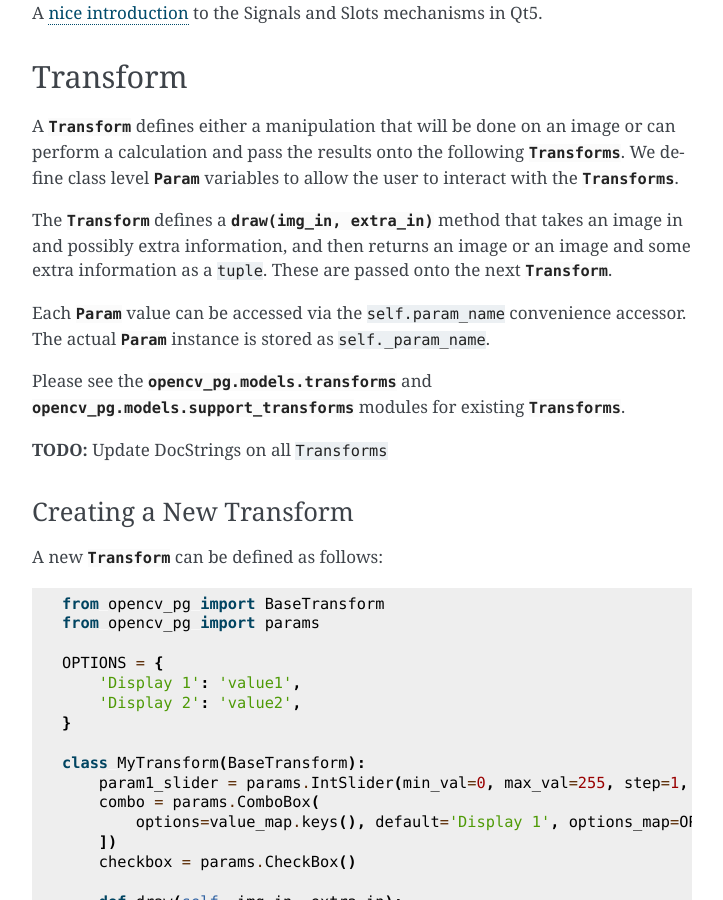
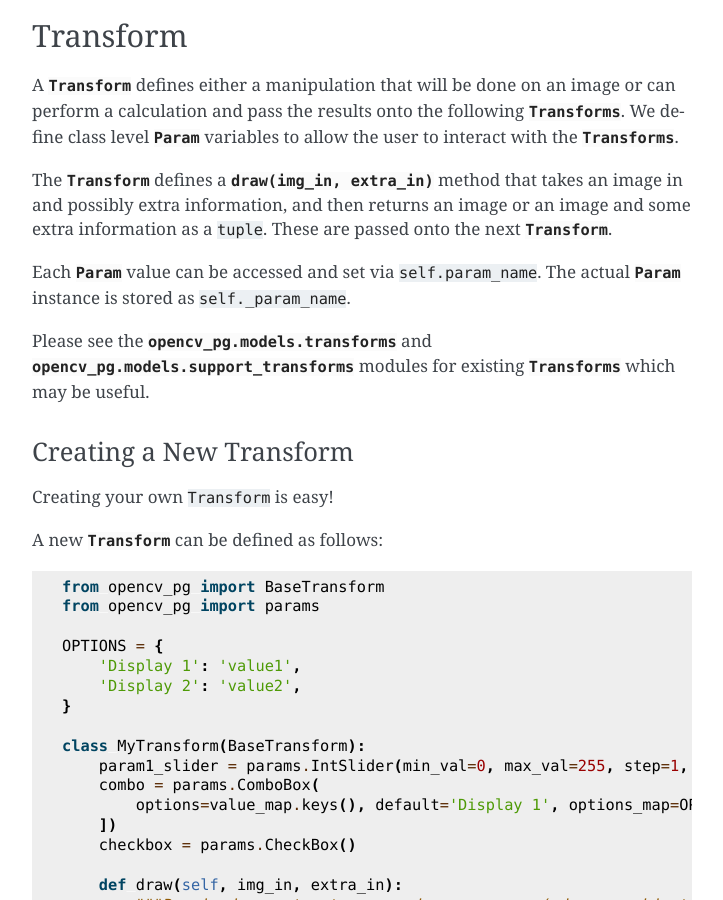
Before and after one commit to opencv-pg/opencv-pg, a Sphinx documentation site: the page built from docs/source/sections/pipeline_backend.rst, in a window 1280 px wide and 900 px high, scrolled down 1324 px. Shown: the whole window, without its empty margins (388-1111 px from the left). Built offline with Sphinx 7.4.7, drawn with Linux system fonts in a browser that asks for light colours; some of the changed text lies outside the part shown.

Commit message:
Remove old TODO's; Add some clarifications

```diff
--- a/docs/source/sections/overview.rst
+++ b/docs/source/sections/overview.rst
@@ -11,6 +11,6 @@ The Playground is a Qt5 application that brings together improved documentation
 
 It comes pre-populated with a list of built-in OpenCV functions. When a function is selected, the documentation is displayed for that function and the parameters can be manipulated via various Qt5 widgets. The results of the parameter changes are reflected in the image. See :ref:`Usage` for invocation.
 
-Interactive Pipeline
+Interactive Custom Pipeline
 ------------------------
 The package contains the :func:`launch_pipeline<opencv_pg.pipeline_launcher.launch_pipeline>` function that can be used to launch your own custom Pipeline. It takes a :class:`Pipeline<opencv_pg.models.pipeline.Pipeline>` instance and then displays all of your ``Windows`` so you can interact with your ``Transforms`` and view the output. More information is available in the :ref:`Pipeline Launcher` section.
--- a/docs/source/sections/pipeline_backend.rst
+++ b/docs/source/sections/pipeline_backend.rst
@@ -24,8 +24,6 @@ Param
 A :class:`Param<opencv_pg.models.params.Param>` is an input to the :class:`Transform<opencv_pg.models.base_transform.BaseTransform>` that can be manipulated via some kind of Qt Widget, such a slider, input box, select box, etc.
 
 See the :mod:`Params<opencv_pg.models.params>` module for existing ``Param`` classes that can be used.
-
-**TODO:** Update DocStrings in Params module
 
 Defining a New Param
 ^^^^^^^^^^^^^^^^^^^^
@@ -60,14 +58,14 @@ A :class:`Transform<opencv_pg.models.base_transform.BaseTransform>` defines eith
 
 The :class:`Transform<opencv_pg.models.base_transform.BaseTransform>` defines a :func:`draw(img_in, extra_in)<opencv_pg.models.base_transform.BaseTransform.draw>` method that takes an image in and possibly extra information, and then returns an image or an image and some extra information as a ``tuple``. These are passed onto the next :class:`Transform<opencv_pg.models.base_transform.BaseTransform>`.
 
-Each :class:`Param<opencv_pg.models.params.Param>` value can be accessed via the ``self.param_name`` convenience accessor. The actual :class:`Param<opencv_pg.models.params.Param>` instance is stored as ``self._param_name``.
+Each :class:`Param<opencv_pg.models.params.Param>` value can be accessed and set via ``self.param_name``. The actual :class:`Param<opencv_pg.models.params.Param>` instance is stored as ``self._param_name``.
 
-Please see the :mod:`opencv_pg.models.transforms` and  :mod:`opencv_pg.models.support_transforms` modules for existing :class:`Transforms<opencv_pg.models.base_transform.BaseTransform>`.
-
-**TODO:** Update DocStrings on all ``Transforms``
+Please see the :mod:`opencv_pg.models.transforms` and  :mod:`opencv_pg.models.support_transforms` modules for existing :class:`Transforms<opencv_pg.models.base_transform.BaseTransform>` which may be useful.
 
 Creating a New Transform
 ^^^^^^^^^^^^^^^^^^^^^^^^
+Creating your own ``Transform`` is easy!
+
 A new :class:`Transform<opencv_pg.models.base_transform.BaseTransform>` can be defined as follows::
 
     from opencv_pg import BaseTransform
@@ -166,6 +164,7 @@ Example::
         my_image = '/path/to/image.png'
 
         pipeline = Pipeline([
+            # You could also import and use your own Transforms
             Window([
                 supt.LoadImage(my_image),
                 supt.CvtColor(),
--- a/docs/source/sections/usage.rst
+++ b/docs/source/sections/usage.rst
@@ -22,8 +22,9 @@ Using
 -----
 Some tips about interacting with the application:
 
+* The current value of a slider is shown to the left of it. You can double-click this value to set it to a specific value.
 * In many cases, the slider min/max limits can be changed by double clicking on them and entering a new value.
     * This does mean you could enter invalid values.
 * In some cases, you can hover over the parameter label for additional context/help.
 * The image can be zoomed (scroll wheel), panned (left-click drag), and the view reset via a right-click context menu.
-* If an ``Exception`` occurs while running the OpenCV method (likely due to invalid paramters), the input image will be passed back out as the output and the exception will be logged in the terminal.
+* If an ``Exception`` occurs while running the OpenCV method (likely due to invalid parameters), the input image will be passed back out as the output and the exception will be logged in the terminal. Exceptions will be logged to the launching terminal.
```
Also changed, not shown: other parts of docs/source/sections/pipeline_backend.rst (+1 -1 lines).
